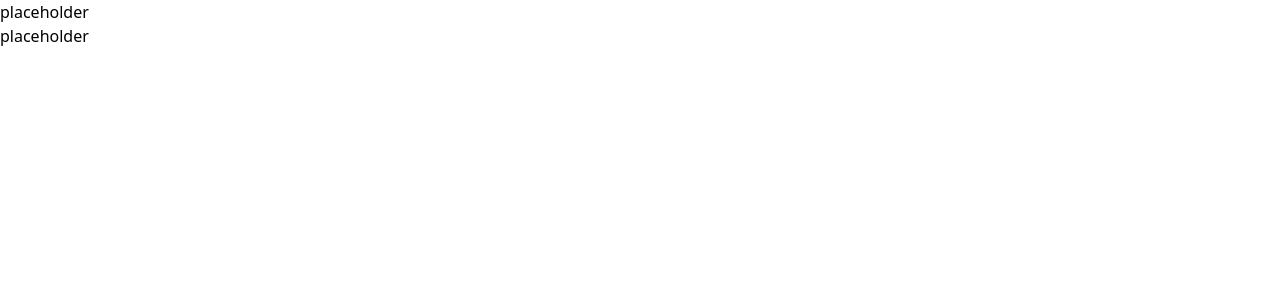
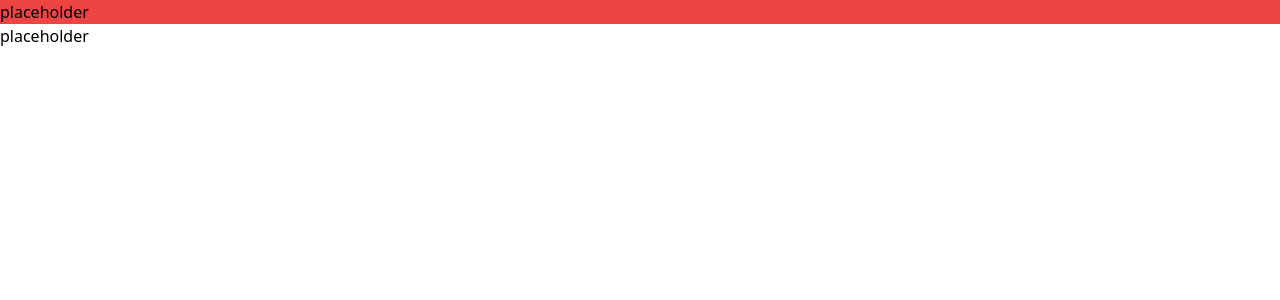
Before and after one commit to SimenHagen86/photonextjs, a Next.js app: page / in a window 1280 px wide. Shown: the top 300 px of the page. Built offline with nearby package versions, Linux system fonts and the light colour scheme.

Commit message:
test commit

```diff
--- a/pages/index.tsx
+++ b/pages/index.tsx
@@ -14,7 +14,7 @@ export default function Home() {
         <link rel="icon" href="/favicon.ico" />
       </Head>
       <main>
-        <p>placeholder</p>
+        <p class="bg-red-500">placeholder</p>
       </main>
 
       <footer>
```
